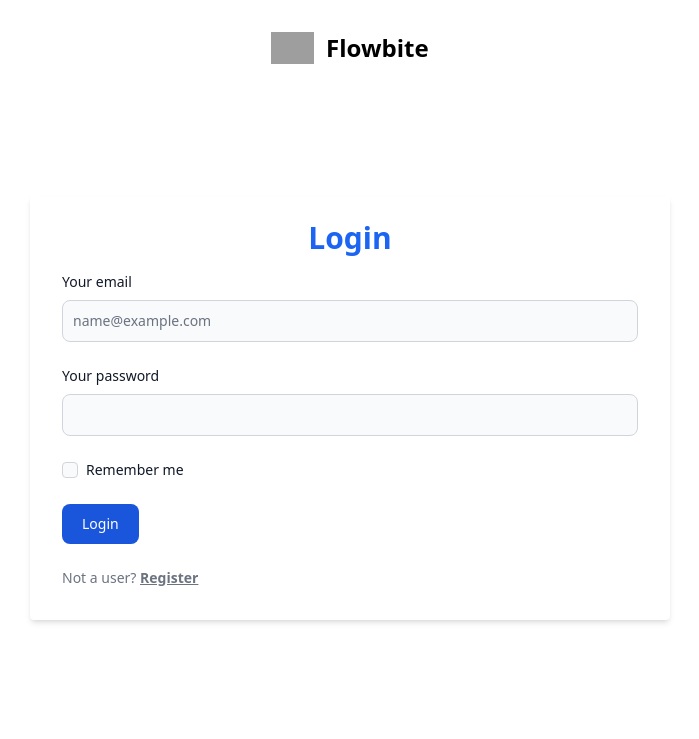
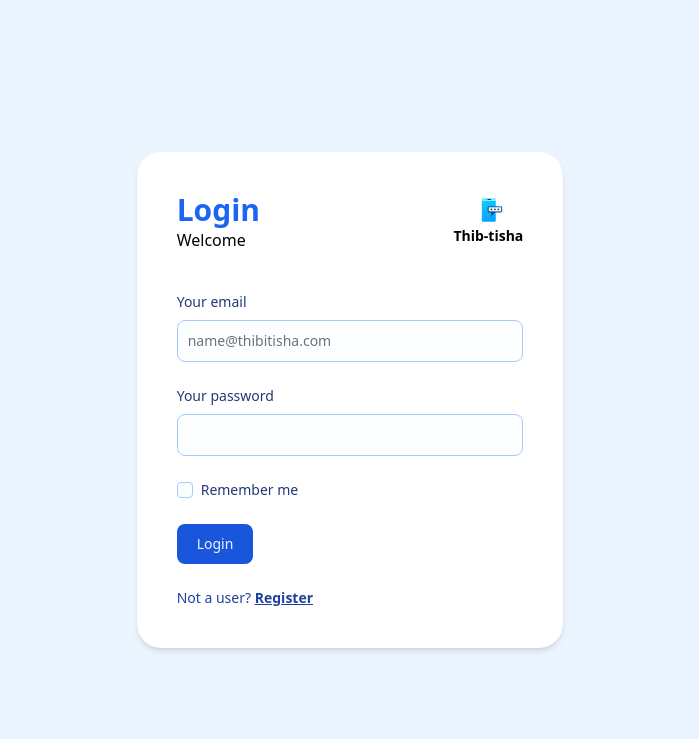
Before and after one commit to makindajack/thib-tisha, a website built with Vite: page login.html in a window 1280 px wide. Shown: the whole page, without its empty margins (290-989 px from the left). Built offline with nearby package versions, Linux system fonts and the light colour scheme; grey boxes are pictures that could not be loaded; a web font is replaced by a local one.

Commit message:
Update login.html

```diff
--- a/login.html
+++ b/login.html
@@ -7,47 +7,54 @@
     <link href="/style.css" rel="stylesheet" />
   </head>
 
-  <body class="container mx-auto h-screen bg-slate-50">
-    <nav class="dark:bg-gray-900 items-center justify-center flex p-8 mx-auto">
-      <a href="https://flowbite.com/" class="flex items-center">
-        <img
-          src="https://flowbite.com/docs/images/logo.svg"
-          class="h-8 mr-3"
-          alt="Flowbite Logo"
-        />
-        <span
-          class="self-center text-2xl font-semibold whitespace-nowrap dark:text-white"
-          >Flowbite</span
-        >
-      </a>
-    </nav>
-    <section class="container flex items-center h-[80%] justify-center mx-auto">
-      <form class="bg-white w-6/12 shadow-md rounded px-8 gap-4 pt-6 pb-8 mb-4">
-        <h1 class="text-3xl font-bold text-blue-600 pb-4 text-center">Login</h1>
+  <body class="container mx-auto h-screen bg-blue-50">
+    <section
+      class="container flex flex-col items-center h-full justify-center mx-auto"
+    >
+      <form class="bg-white w-4/12 shadow-md rounded-3xl p-10 gap-4">
+        <div class="flex justify-between items-center pb-10">
+          <div class="flex flex-col">
+            <h1 class="text-3xl font-bold text-blue-600 text-center">Login</h1>
+            <p>Welcome</p>
+          </div>
+          <div class="dark:bg-blue-900 flex">
+            <a href="/" class="flex flex-col gap-1">
+              <img
+                src="/img/logo/brand/icon.svg"
+                class="h-6 ml-2"
+                alt="Thibitisha Logo"
+              />
+              <span
+                class="self-center text-sm font-semibold whitespace-nowrap dark:text-blue-50"
+                >Thib-tisha</span
+              >
+            </a>
+          </div>
+        </div>
         <div class="mb-6">
           <label
             for="email"
-            class="block mb-2 text-sm font-medium text-gray-900 dark:text-white"
+            class="block mb-2 text-sm font-medium text-blue-900 dark:text-blue-50"
             >Your email</label
           >
           <input
             type="email"
             id="email"
-            class="bg-gray-50 border border-gray-300 text-gray-900 text-sm rounded-lg focus:ring-blue-500 focus:border-blue-500 block w-full p-2.5 dark:bg-gray-700 dark:border-gray-600 dark:placeholder-gray-400 dark:text-white dark:focus:ring-blue-500 dark:focus:border-blue-500"
-            placeholder="name@example.com"
+            class="bg-blue-50/10 border border-blue-300 text-blue-900 text-sm rounded-lg focus:ring-blue-500 focus:border-blue-500 block w-full p-2.5 dark:bg-blue-700 dark:border-blue-600 dark:placeholder-blue-400 dark:text-blue-50 dark:focus:ring-blue-500 dark:focus:border-blue-500"
+            placeholder="name@thibitisha.com"
             required
           />
         </div>
         <div class="mb-6">
           <label
             for="password"
-            class="block mb-2 text-sm font-medium text-gray-900 dark:text-white"
+            class="block mb-2 text-sm font-medium text-blue-900 dark:text-blue-50"
             >Your password</label
           >
           <input
             type="password"
             id="password"
-            class="bg-gray-50 border border-gray-300 text-gray-900 text-sm rounded-lg focus:ring-blue-500 focus:border-blue-500 block w-full p-2.5 dark:bg-gray-700 dark:border-gray-600 dark:placeholder-gray-400 dark:text-white dark:focus:ring-blue-500 dark:focus:border-blue-500"
+            class="bg-blue-50/10 border border-blue-300 text-blue-900 text-sm rounded-lg focus:ring-blue-500 focus:border-blue-500 block w-full p-2.5 dark:bg-blue-700 dark:border-blue-600 dark:placeholder-blue-400 dark:text-blue-50 dark:focus:ring-blue-500 dark:focus:border-blue-500"
             required
           />
         </div>
@@ -57,23 +64,23 @@
               id="remember"
               type="checkbox"
               value=""
-              class="w-4 h-4 border border-gray-300 rounded bg-gray-50 focus:ring-3 focus:ring-blue-300 dark:bg-gray-700 dark:border-gray-600 dark:focus:ring-blue-600 dark:ring-offset-gray-800 dark:focus:ring-offset-gray-800"
+              class="w-4 h-4 border border-blue-300 rounded bg-blue-50/10 focus:ring-3 focus:ring-blue-300 dark:bg-blue-700 dark:border-blue-600 dark:focus:ring-blue-600 dark:ring-offset-blue-800 dark:focus:ring-offset-blue-800"
               required
             />
           </div>
           <label
             for="remember"
-            class="ml-2 text-sm font-medium text-gray-900 dark:text-gray-300"
+            class="ml-2 text-sm font-medium text-blue-900 dark:text-blue-300"
             >Remember me</label
           >
         </div>
         <button
           type="submit"
-          class="text-white bg-blue-700 hover:bg-blue-800 focus:ring-4 focus:outline-none focus:ring-blue-300 font-medium rounded-lg text-sm w-full sm:w-auto px-5 py-2.5 text-center dark:bg-blue-600 dark:hover:bg-blue-700 dark:focus:ring-blue-800"
+          class="text-blue-50 bg-blue-700 hover:bg-blue-800 focus:ring-4 focus:outline-none focus:ring-blue-300 font-medium rounded-lg text-sm w-full sm:w-auto px-5 py-2.5 text-center dark:bg-blue-600 dark:hover:bg-blue-700 dark:focus:ring-blue-800"
         >
           Login
         </button>
-        <p class="text-sm text-gray-500 dark:text-gray-400 mt-6">
+        <p class="text-sm text-blue-800 dark:text-blue-400 mt-6">
           Not a user?
           <a href="signup.html" class="underline font-bold">Register</a>
         </p>
```
